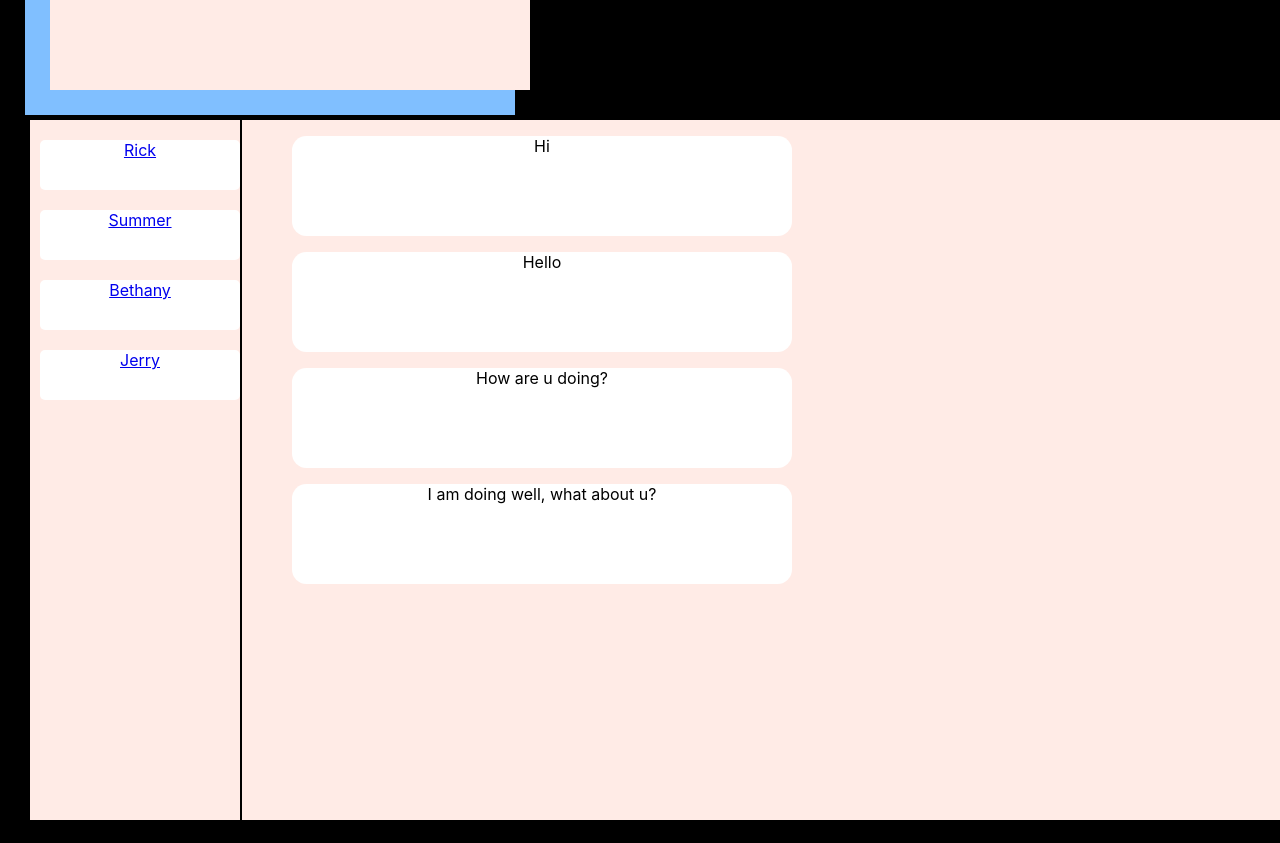
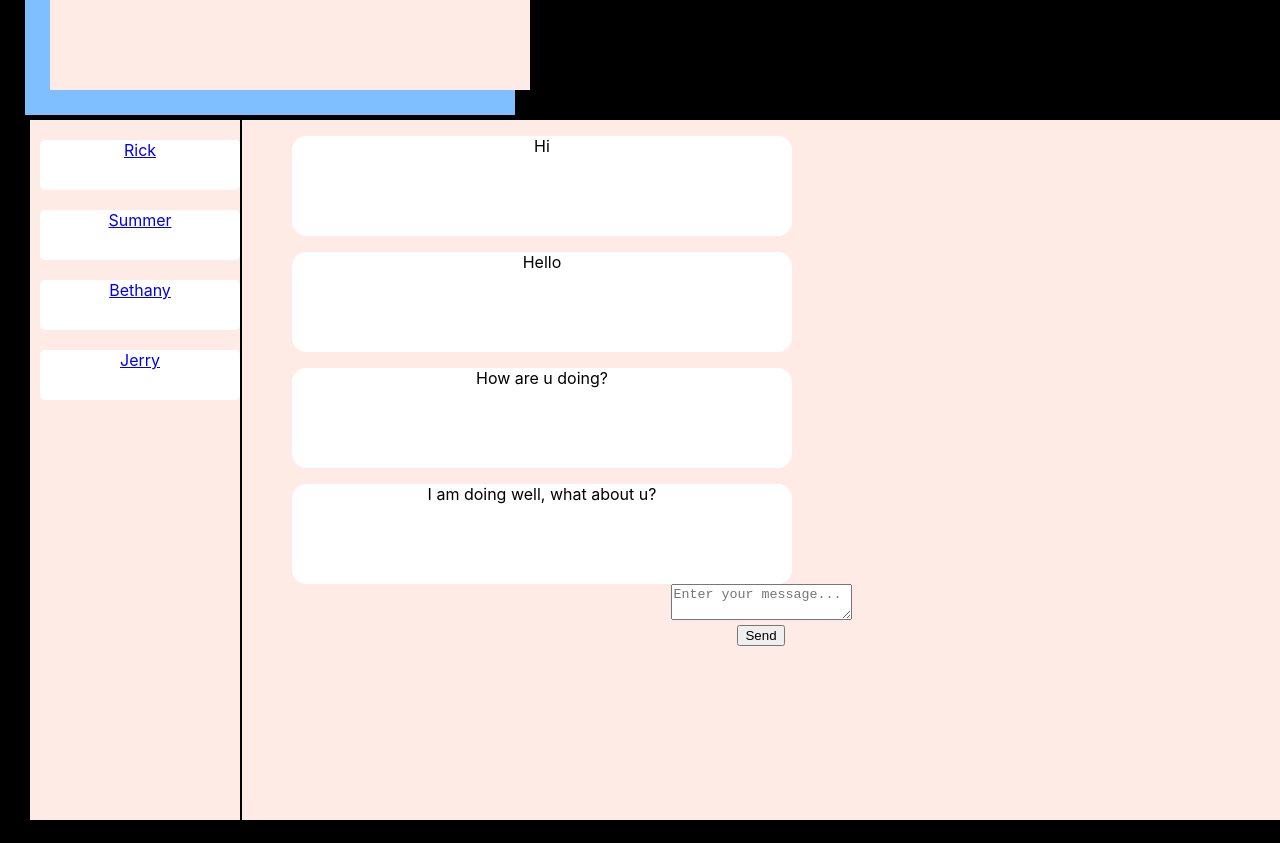
Before and after one commit to nevmstas/red-panda-social, a React (Create React App) app: page /messages in a window 1280 px wide. Shown: the part 760-1603 px from the top of the page. Built offline with nearby package versions, Linux system fonts and the light colour scheme.

Commit message:
added custom reducers

```diff
--- a/package.json
+++ b/package.json
@@ -9,7 +9,8 @@
     "react": "^16.13.1",
     "react-dom": "^16.13.1",
     "react-router-dom": "^5.1.2",
-    "react-scripts": "3.4.1"
+    "react-scripts": "3.4.1",
+    "redux": "^4.0.5"
   },
   "scripts": {
     "start": "react-scripts start",
--- a/src/App.js
+++ b/src/App.js
@@ -24,6 +24,7 @@ const App =(props) => {
 
         <Route path='/messages' render={() => <Dialogs
           state = {props.state.messagesPage}
+          dispatch = {props.dispatch}
           /> }/>
       </div>
 
--- a/src/Components/Dialogs/Dialogs.js
+++ b/src/Components/Dialogs/Dialogs.js
@@ -2,6 +2,7 @@ import React from 'react'
 import s from './Dialogs.module.css'
 import Dialog from './Dialog/Dialog'
 import Message from './Message/Message'
+import {sendMessageCreator, updateNewMessageCreator} from '../../Redux/dialogs-reducer'
 
 const Dialogs =(props) =>{
 
@@ -15,13 +16,24 @@ const Dialogs =(props) =>{
         return <Message id={message.id} text ={message.text} />
     })
 
+    let onSendMessageClick = () =>{
+        props.dispatch(sendMessageCreator())
+    }
+    let onChangeMessageText = (e) =>{
+        props.dispatch(updateNewMessageCreator(e.target.value))
+    }
     return(
         <div className={s.dialogs}>
             <div className={s.dialogsItems}>
                 {dialogElements}
             </div>
             <div className={s.messagesItems}>
-                {messageElements}
+                <div>{messageElements}</div>
+                <div>
+                    <div><textarea placeholder='Enter your message...'
+                                    onChange={onChangeMessageText}></textarea></div>
+                    <div><button onClick={onSendMessageClick}>Send</button></div>
+                </div>
             </div>
         </div>
     )
--- a/src/Components/MyPosts/MyPosts.js
+++ b/src/Components/MyPosts/MyPosts.js
@@ -2,7 +2,7 @@ import React from 'react'
 import Post from './Post/Post'
 import s from './MyPosts.module.css'
 
-import {addPostActionCreator, onPostChangeActionCreator} from '../../Redux/state'
+import {addPostActionCreator, onPostChangeActionCreator} from '../../Redux/mypost-reducer'
 
 const MyPosts = (props) =>{
 
--- /dev/null
+++ b/src/Redux/dialogs-reducer.js
@@ -0,0 +1,36 @@
+const UPDATE_NEW_MESSAGE_TEXT = 'UPDATE-NEW-MESSAGE-TEXT'
+const SEND_MESSAGE = 'SEND-MESSAGE'
+
+export const dialogReducer = (state, action) =>{
+
+    switch (action.type) {
+        case UPDATE_NEW_MESSAGE_TEXT:
+            state.newMessageText = action.newText;
+            break;
+        case SEND_MESSAGE:
+            let newMessage ={
+                id:5,
+                text: state.newMessageText
+            }
+            state.messages.push(newMessage)
+            state.newMessageText = ''
+            break;
+        default:
+            break;
+    }
+
+    return state;
+}
+
+export const sendMessageCreator = () =>{
+    return{
+        type:SEND_MESSAGE
+    }
+}
+
+export const updateNewMessageCreator = (text) =>{
+    return{
+        type: UPDATE_NEW_MESSAGE_TEXT,
+        newText:text
+    }
+}
--- /dev/null
+++ b/src/Redux/mypost-reducer.js
@@ -0,0 +1,39 @@
+const ADD_POST = 'ADD-POST'
+const UPDATE_NEW_POST_TEXT = 'UPDATE-NEW-POST-TEXT'
+
+export const myPostReducer = (state, action) =>{
+    switch (action.type) {
+        case ADD_POST:
+            if(state.newPostText!==''){
+                let newPost={
+                    id:5,
+                    text: state.newPostText,
+                    likes:0
+                }
+                state.posts.push(newPost);
+                state.newPostText ='';
+
+            }
+            break;
+        case UPDATE_NEW_POST_TEXT:
+            state.newPostText = action.newText;
+            break
+        default:
+            break;
+    }
+
+    return state;
+}
+
+export const addPostActionCreator =()=>{
+    return {
+        type:ADD_POST
+    }
+}
+
+export const onPostChangeActionCreator =(text)=>{
+    return{
+        type:UPDATE_NEW_POST_TEXT,
+        newText:text
+    }
+}
--- /dev/null
+++ b/src/Redux/sidebar-reducer.js
@@ -0,0 +1,3 @@
+export const sidebarReducer = (state, action) =>{
+    return state
+}
--- a/src/Redux/state.js
+++ /dev/null
@@ -1,87 +0,0 @@
-
-const ADD_POST = 'ADD-POST'
-const UPDATE_NEW_POST_TEXT = 'UPDATE-NEW-POST-TEXT'
-
-
-let store = {
-    _state: {
-
-        PostPage:{
-            posts: [
-                {id:1, text: 'Post 1', likes: 1},
-                {id:2, text: 'Post 2', likes: 2},
-                {id:3, text: 'Post 3', likes: 4},
-                {id:4, text: 'Post 4', likes: 2}
-            ],
-            newPostText: ''
-        },
-
-        messagesPage:{
-            dialogs: [
-                {id:1, name: 'Rick'},
-                {id:2, name: 'Summer'},
-                {id:3, name: 'Bethany'},
-                {id:4, name: 'Jerry'},
-            ],
-            messages: [
-                {id:1, text:'Hi'},
-                {id:2, text:'Hello'},
-                {id:3, text:'How are u doing?'},
-                {id:4, text:'I am doing well, what about u?'}
-            ]
-        }
-    },
-
-    _rerenderEntireTree(){
-
-    },
-    getState(){
-        return this._state;
-    },
-    subscribe(observer){
-        this._rerenderEntireTree = observer;
-    },
-
-    _addPost() {
-        if(this._state.PostPage.newPostText!==''){
-            let newPost={
-                id:5,
-                text: this._state.PostPage.newPostText,
-                likes:0
-            }
-            this._state.PostPage.posts.push(newPost);
-            this._state.PostPage.newPostText ='';
-            this._rerenderEntireTree(this._state);
-        }
-    },
-    _updateNewPostText(newText){
-        this._state.PostPage.newPostText = newText;
-        this._rerenderEntireTree(this._state);
-    },
-
-    dispatch(action){
-        debugger;
-        if(action.type === 'ADD-POST'){
-            this._addPost()
-        }else if(action.type === UPDATE_NEW_POST_TEXT){
-            this._updateNewPostText(action.newText)
-        }
-    }
-
-}
-
-export const addPostActionCreator =()=>{
-    return {
-        type:ADD_POST
-    }
-}
-
-export const onPostChangeActionCreator =(text)=>{
-    return{
-        type:UPDATE_NEW_POST_TEXT,
-        newText:text
-    }
-}
-
-
-export default store
--- /dev/null
+++ b/src/Redux/store.js
@@ -0,0 +1,62 @@
+import {dialogReducer} from './dialogs-reducer'
+import {myPostReducer} from './mypost-reducer'
+import {sidebarReducer} from './sidebar-reducer'
+
+let store = {
+    _state: {
+
+        PostPage:{
+            posts: [
+                {id:1, text: 'Post 1', likes: 1},
+                {id:2, text: 'Post 2', likes: 2},
+                {id:3, text: 'Post 3', likes: 4},
+                {id:4, text: 'Post 4', likes: 2}
+            ],
+            newPostText: ''
+        },
+
+        messagesPage:{
+            dialogs: [
+                {id:1, name: 'Rick'},
+                {id:2, name: 'Summer'},
+                {id:3, name: 'Bethany'},
+                {id:4, name: 'Jerry'},
+            ],
+            messages: [
+                {id:1, text:'Hi'},
+                {id:2, text:'Hello'},
+                {id:3, text:'How are u doing?'},
+                {id:4, text:'I am doing well, what about u?'}
+            ],
+            newMessageText:''
+
+        },
+        sidebar:{}
+    },
+
+    _rerenderEntireTree(){
+
+    },
+    getState(){
+        return this._state;
+    },
+    subscribe(observer){
+        this._rerenderEntireTree = observer;
+    },
+
+    dispatch(action){
+        this._state.PostPage = myPostReducer(this._state.PostPage, action)
+        this._state.messagesPage = dialogReducer(this._state.messagesPage, action)
+        this._state.sidebar = sidebarReducer(this._state.sidebar, action)
+
+        this._rerenderEntireTree(this._state);
+    }
+
+}
+
+
+
+
+
+
+export default store
--- a/src/index.js
+++ b/src/index.js
@@ -4,7 +4,7 @@ import React from 'react';
 import ReactDOM from 'react-dom';
 import './index.css';
 import App from './App';
-import store from './Redux/state'
+import store from './Redux/store'
 
 
 let rerenderEntireTree = (state) =>{
```
Also changed, not shown: 1 other file (tests, documents, lock files or other folders).
